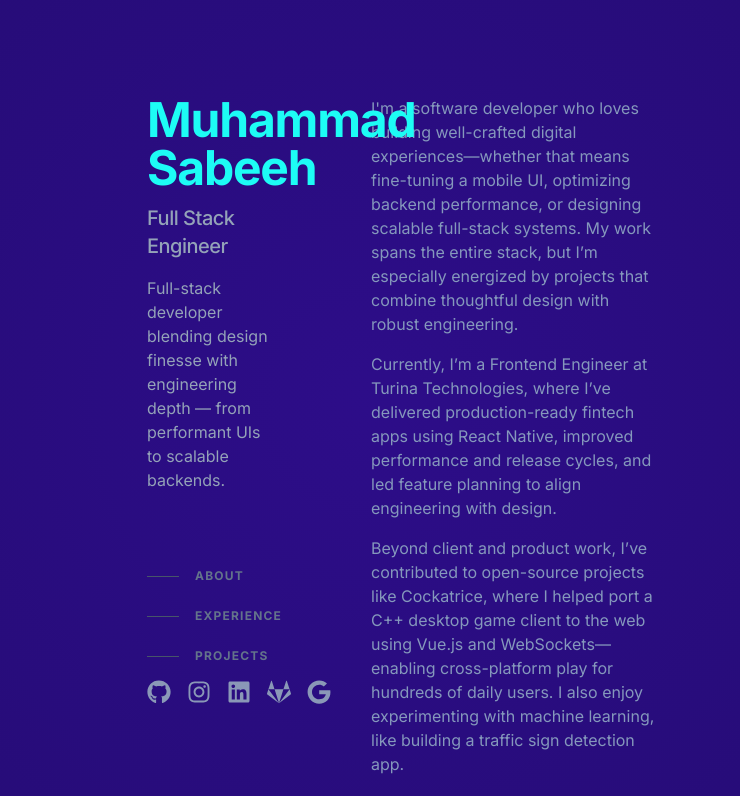
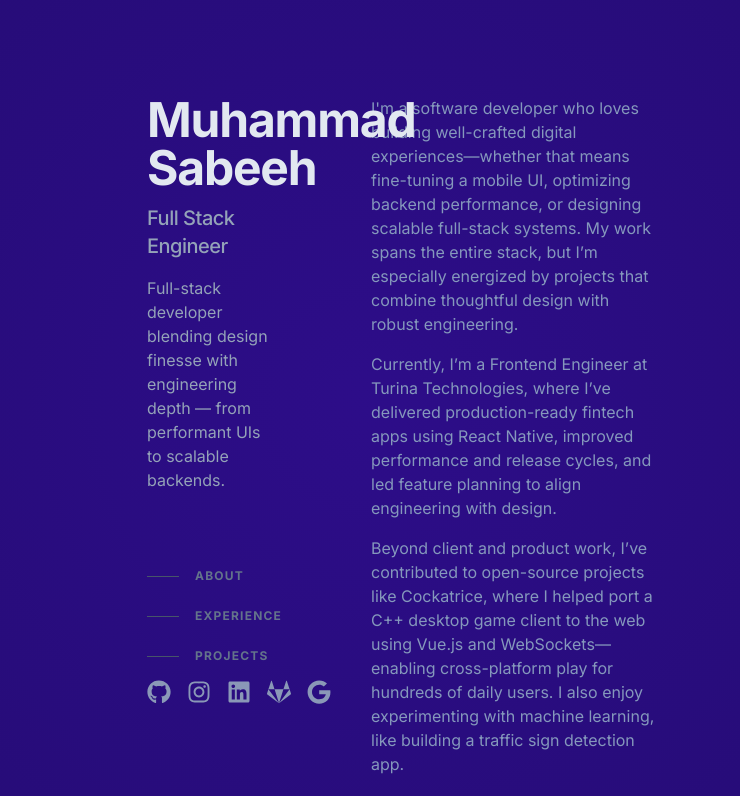
Before and after one commit to msabeeh01/My_Portfolio, a Next.js app: page / in a window 1280 px wide. Shown: the top 796 px of the page, without its empty margins (269-1009 px from the left). Built offline with nearby package versions, Linux system fonts and the light colour scheme.

Commit message:
updated links and color scheme

```diff
--- a/app/page.tsx
+++ b/app/page.tsx
@@ -18,7 +18,7 @@
     startDate: "2025",
     endDate: "PRESENT",
     desc: "Co-founder of a startup",
-    link: "https://trysorta.com",
+    link: "https://planwithsorta.com",
   },
   {
     position: "Frontend Mobile Engineer, Turina Technologies",
@@ -93,7 +93,7 @@
         {/* LEFT: Sticky */}
         <div className="h-screen xl:block xl:w-[50%] xl:sticky xl:top-0 xl:h-screen py-24 xl:px-24 xl:flex-col xl:justify-center">
           <div className="flex flex-col h-full">
-            <h1 className="text-4xl font-bold tracking-tight text-[#1DFCF5] sm:text-5xl">
+            <h1 className="text-4xl font-bold tracking-tight text-slate-200 sm:text-5xl">
               Muhammad Sabeeh
             </h1>
             <h2 className="mt-3 text-lg font-medium tracking-tight text-slate-400 sm:text-xl">
```
